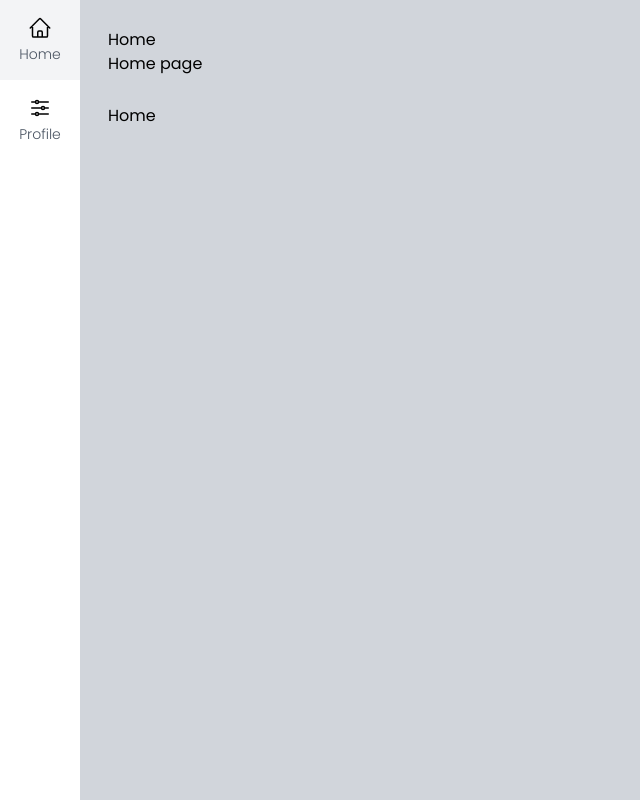
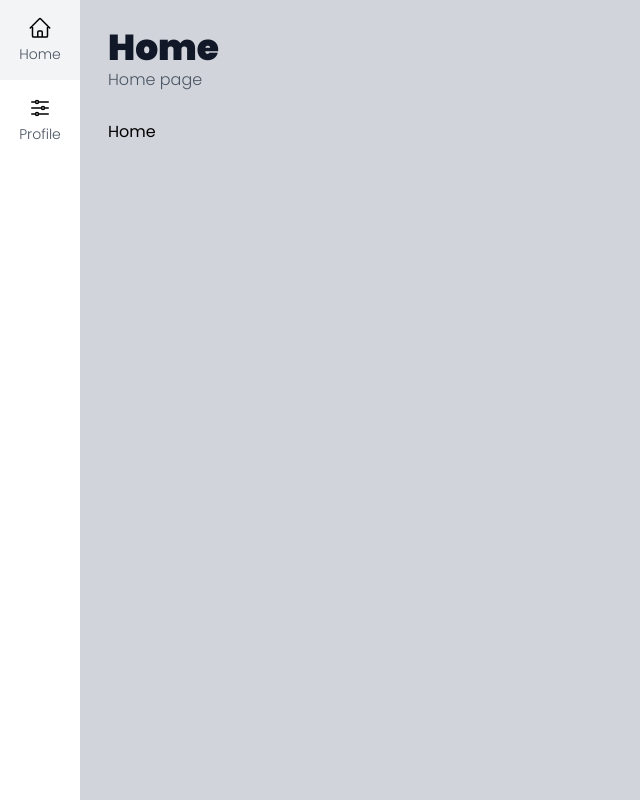
Before and after one commit to walber-vaz/admin-template, a Next.js app: page / in a window 1280 px wide. Shown: the whole page, without its empty margins (0-640 px from the left). Built offline with nearby package versions, Linux system fonts and the light colour scheme.

Commit message:
feat: styled title e subtitle

```diff
--- a/src/components/template/Title.tsx
+++ b/src/components/template/Title.tsx
@@ -13,10 +13,10 @@ export default function Title({ title, subtitle }: TitleProps): JSX.Element {
   return (
     <div>
       <h1 className={`
-
+        font-black text-4xl text-gray-900
       `}>{title}</h1>
       <h2 className={`
-
+        font-light text-base text-gray-600
       `}>{subtitle}</h2>
     </div>
   )
```
